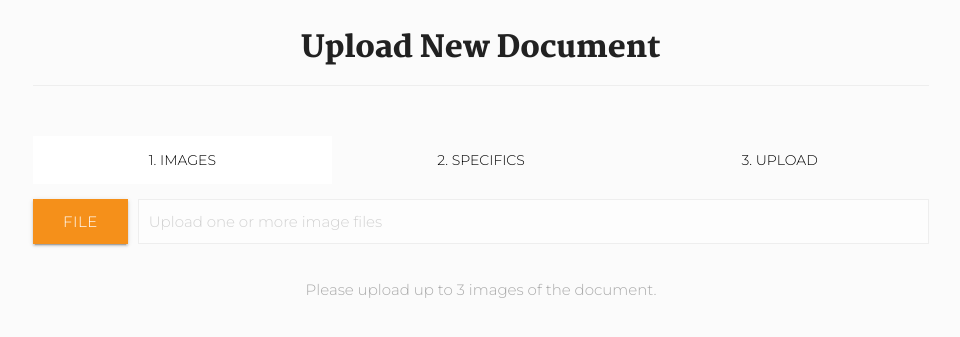
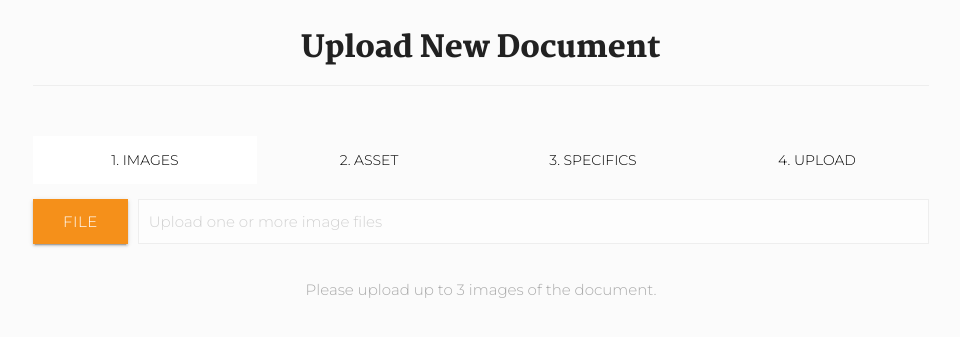
Before and after one commit to jcquinlan/colophon, a Django app: page /upload/ in a window 1280 px wide. Shown: the part 64-401 px from the top of the page, without its empty margins (159-1119 px from the left). Run offline with Django 3.2, Linux system fonts and the light colour scheme; the visitor is signed in with stand-in values (Sample User, id 1); some libraries are stand-ins or nearby versions.

Commit message:
Add asset upload

```diff
--- a/colophon/static/javascript/s3/signS3Image.js
+++ b/colophon/static/javascript/s3/signS3Image.js
@@ -11,8 +11,6 @@ function handleFileUpload(fileInput, successCallback, errorCallback) {
             return;
         }
 
-        console.log(files);
-
         for (var i = 0; i < files.length; i++) {
             getSignedRequest(files[i]);
         }
@@ -21,7 +19,13 @@ function handleFileUpload(fileInput, successCallback, errorCallback) {
     function getSignedRequest(file){
         var xhr = new XMLHttpRequest();
 
-        xhr.open("GET", "/sign_s3?file_name=" + file.name + "&file_type=" + file.type);
+        console.log(file.type);
+
+        xhr.open("GET", "/sign_s3?file_name=" +
+            encodeURIComponent(file.name) +
+            "&file_type=" +
+            'application/x-indesign'
+        );
 
         xhr.onreadystatechange = function() {
             if (xhr.readyState === 4) {
@@ -31,7 +35,7 @@ function handleFileUpload(fileInput, successCallback, errorCallback) {
                 }
 
                 else {
-                    alert("Could not get signed URL.");
+                    errorCallback("Could not get signed URL.");
                 }
             }
         };
@@ -54,11 +58,11 @@ function handleFileUpload(fileInput, successCallback, errorCallback) {
         xhr.onreadystatechange = function() {
             if (xhr.readyState === 4) {
                 if (xhr.status === 200 || xhr.status === 204) {
-                    successCallback(url)
+                    successCallback(url);
                 }
 
                 else {
-                    alert("Could not upload file.");
+                    errorCallback("Could not upload file.");
                 }
             }
         };
--- a/colophon/static/styles.css
+++ b/colophon/static/styles.css
@@ -310,6 +310,7 @@ button:focus {
     justify-content: space-between;
 }
 .document-card .card-content .content-header .header-content h4 {
+    font-weight: 900;
     font-size: 2em;
     margin: 0;
 }
@@ -359,6 +360,10 @@ button:focus {
 }
 .document-card .card-content .content-footer .asset-statuses .asset-status:last-child {
     margin: 0;
+}
+.document-card .card-content .content-footer .asset-statuses .asset-status.has-file.is-available {
+    background-color: #455C7B;
+    color: #fff;
 }
 
 /* User Adding Images */
--- a/core/forms/create_design_document_form.py
+++ b/core/forms/create_design_document_form.py
@@ -1,9 +1,10 @@
 import json
 from django import forms
-from core.models import DesignDocument, DesignDocumentImage
+from core.models import DesignDocument, DesignDocumentImage, DesignDocumentPackage
 
 class CreateDesignDocumentForm(forms.ModelForm):
     document_images = forms.CharField(widget=forms.HiddenInput(), required=False, label='')
+    asset_url = forms.CharField(widget=forms.HiddenInput(), required=False, label='')
 
     class Meta:
         model = DesignDocument
@@ -12,7 +13,10 @@ class CreateDesignDocumentForm(forms.ModelForm):
     def save(self, request):
         data = self.cleaned_data
         # Mutably move the file urls from the cleaned data
-        file_urls = json.loads(data.pop('document_images'))
+        file_urls_string = data.pop('document_images')
+        asset_url_string = data.pop('asset_url')
+        file_urls = json.loads(file_urls_string) if file_urls_string else []
+        asset_url = json.loads(asset_url_string) if asset_url_string else None
 
         design_document = DesignDocument(
             **data,
@@ -21,8 +25,20 @@ class CreateDesignDocumentForm(forms.ModelForm):
 
         design_document.save()
 
-        print(len(file_urls))
+        # Save document package if available
+        if asset_url:
+            design_document_package = DesignDocumentPackage(
+                design_document=design_document,
+                package_url=asset_url
+            )
 
+            design_document.has_download = True
+
+            design_document.save()
+
+            design_document_package.save()
+
+        # Save document images if available
         for url in file_urls:
             design_document_image = DesignDocumentImage(
                 design_document=design_document,
--- a/templates/core/upload-design-document.html
+++ b/templates/core/upload-design-document.html
@@ -8,9 +8,10 @@
     <div class="row">
         <div class="col s12">
             <ul class="tabs">
-                <li class="tab col s4"><a href="#document-images">1. Images</a></li>
-                <li class="tab col s4"><a href="#document-specifics">2. Specifics</a></li>
-                <li class="tab col s4"><a href="#document-confirm">3. Upload</a></li>
+                <li class="tab col s3"><a href="#document-images">1. Images</a></li>
+                <li class="tab col s3"><a href="#document-asset">2. Asset</a></li>
+                <li class="tab col s3"><a href="#document-specifics">3. Specifics</a></li>
+                <li class="tab col s3"><a href="#document-confirm">4. Upload</a></li>
             </ul>
         </div>
 
@@ -32,6 +33,23 @@
             </div>
         </div>
 
+        <div id="document-asset" class="col s12">
+            <div class="file-field input-field">
+                <div class="btn"
+                    <span>File</span>
+                    <input type="file" id="id_asset_upload">
+                </div>
+
+                <div class="file-path-wrapper">
+                    <input class="file-path validate" type="text" placeholder="Upload an InDesign file">
+                </div>
+            </div>
+
+            <div id="user-uploaded-asset">
+                <p class="help-text">Upload an InDesign file or zip file.</p>
+            </div>
+        </div>
+
         <div id="document-specifics" class="col s12">
             <!-- Form containing specifics -->
             {% include 'partials/form.html' with action_url='upload' form=form button_text='Upload' %}
@@ -46,8 +64,10 @@
     <script rel="text/javascript" src="{% static 'javascript/utility/messages.js' %}"></script>
     <script rel="text/javascript" src="{% static 'javascript/utility/helpers.js' %}"></script>
     <script>
-        var fileInput = $('#id_image_upload');
-        var hiddenFileInput = $('#id_document_images');
+        var imageFileInput = $('#id_image_upload');
+        var assetFileInput = $('#id_asset_upload');
+        var hiddenImageFileInput = $('#id_document_images');
+        var hiddenAssetFileInput = $('#id_asset_url');
         var fileUrls = [];
 
         function attachImageToDom(url) {
@@ -59,18 +79,26 @@
             newImage.materialbox();
 
             fileUrls.push(url);
-            hiddenFileInput[0].value = JSON.stringify(fileUrls);
+            hiddenImageFileInput[0].value = JSON.stringify(fileUrls);
+        }
+
+        function handleAssetUrl(url) {
+            console.log(url);
+            hiddenAssetFileInput[0].value = JSON.stringify(url);
         }
 
         function removeUploadPhotosHelpText() {
             $('.user-uploaded-images .help-text').remove();
         }
 
-        function errorCallback(message) {
-            clearFileInput(fileInput[0]);
-            createToast(message, 2000);
+        function errorCallback(fileInput) {
+            return function(message) {
+                clearFileInput(fileInput);
+                createToast(message, 2000);
+            }
         }
 
-        handleFileUpload(fileInput[0], attachImageToDom, errorCallback)
+        handleFileUpload(imageFileInput[0], attachImageToDom, errorCallback(imageFileInput[0]))
+        handleFileUpload(assetFileInput[0], handleAssetUrl, errorCallback(assetFileInput[0]))
     </script>
 {% endblock %}
```
Also changed, not shown: core/views/design_documents/design_document_detail.py (+7 -2 lines), templates/core/design-documents/design-document-detail.html (+11 -3 lines), templates/partials/documents/document-card.html (+10 -5 lines).
